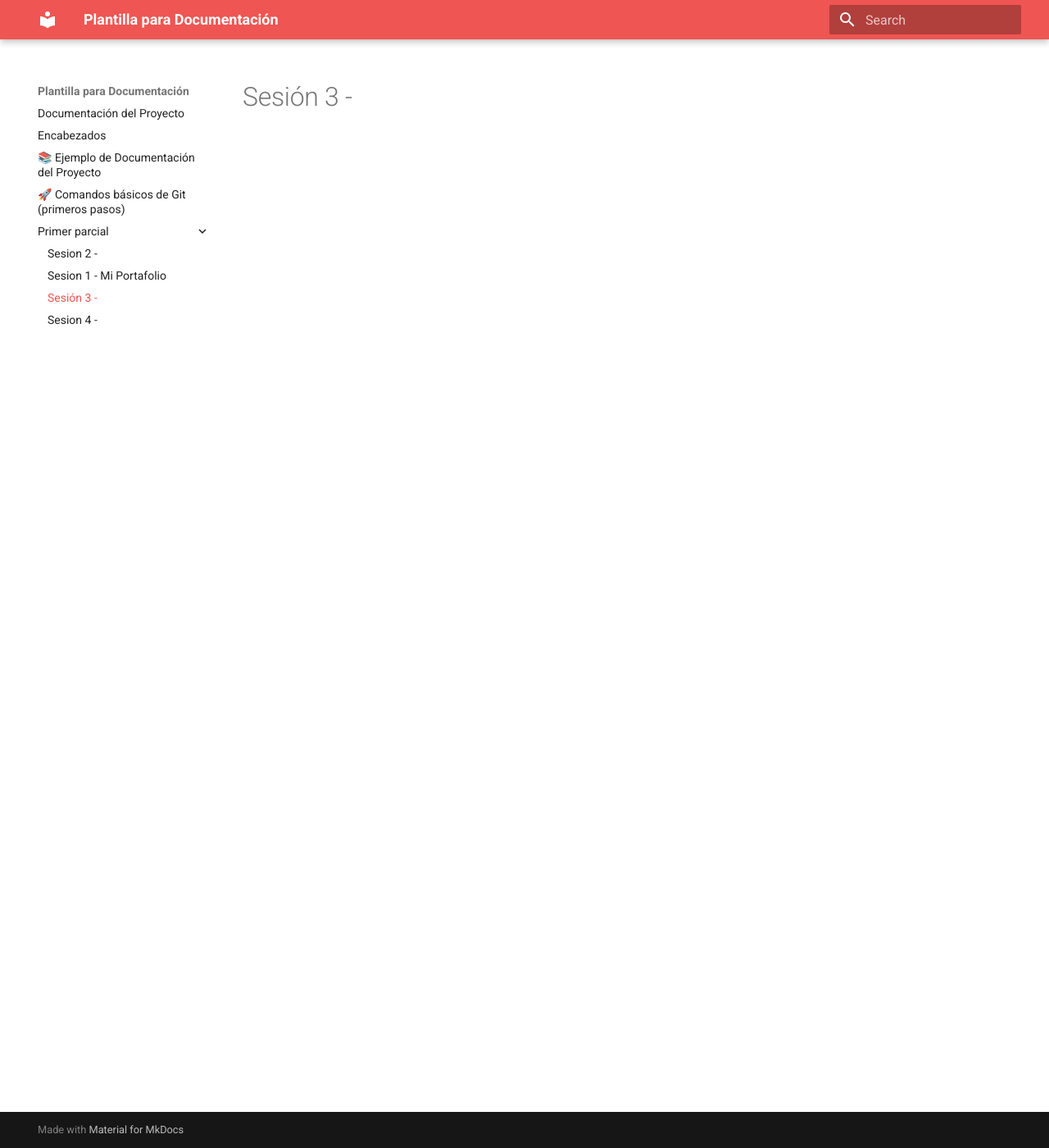
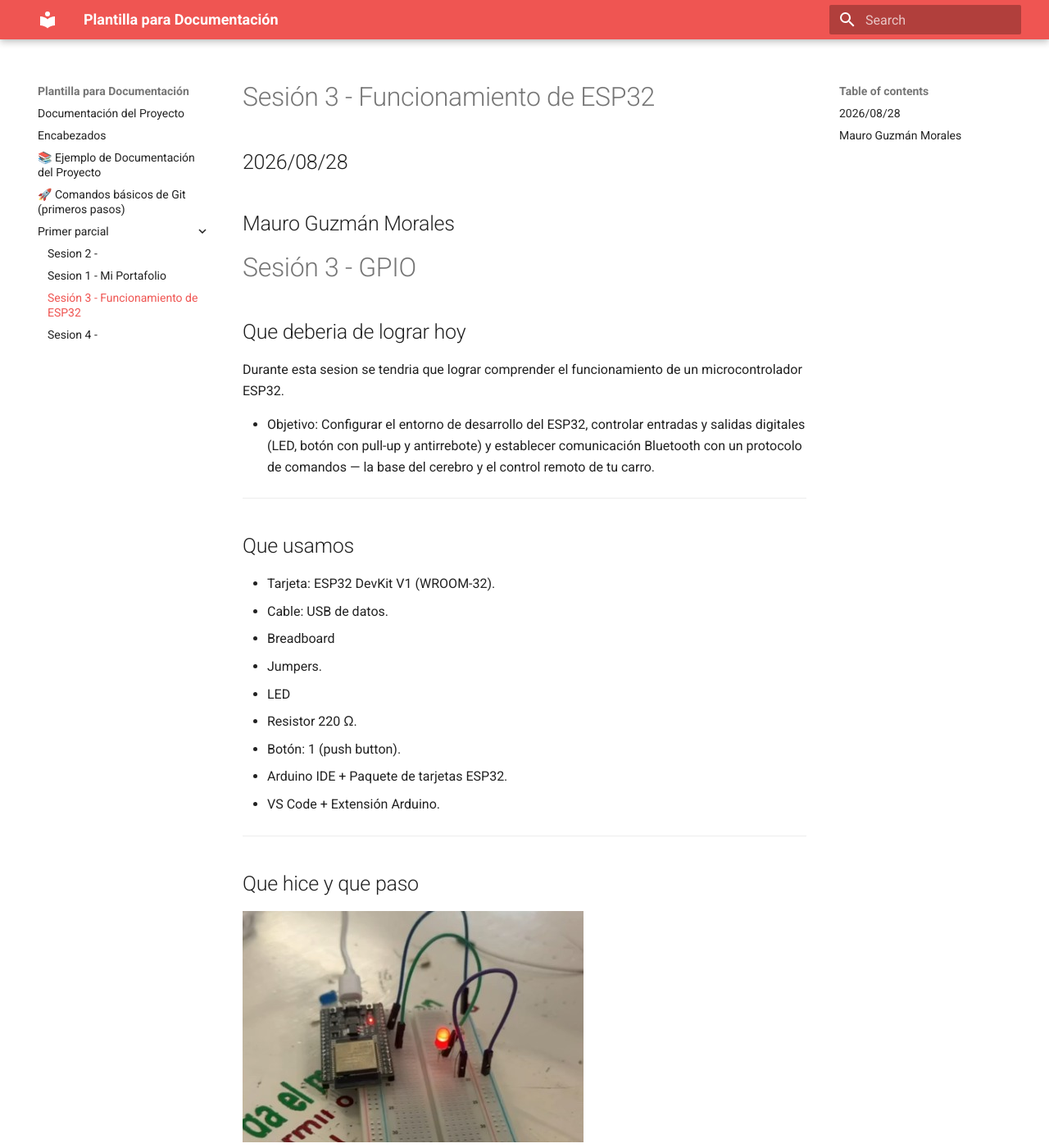
Before and after one commit to mauroguzmanmorales1-beep/Bitacora_Mauro, an MkDocs documentation site: the page built from docs/primer_parcial/sesion_3.md, in a window 1280 px wide and 1400 px high. Shown: the whole window at 82% size. Built offline with MkDocs 1.6.1 and Material for MkDocs 9.7.7, drawn with Linux system fonts in a browser that asks for light colours; some of the changed text lies outside the part shown.

Commit message:
sesion 3

```diff
--- a/docs/primer_parcial/sesion_3.md
+++ b/docs/primer_parcial/sesion_3.md
@@ -1 +1,37 @@
-# Sesión 3 -
+# Sesión 3 - Funcionamiento de ESP32
+## 2026/08/28
+## Mauro Guzmán Morales
+
+# Sesión 3 - GPIO
+## Que deberia de lograr hoy
+Durante esta sesion se tendria que lograr comprender el funcionamiento de un microcontrolador ESP32.
+
+- Objetivo:
+Configurar el entorno de desarrollo del ESP32, controlar entradas y salidas digitales (LED, botón con pull-up y antirrebote) y establecer comunicación Bluetooth con un protocolo de comandos — la base del cerebro y el control remoto de tu carro.
+---
+## Que usamos
+
+- Tarjeta: ESP32 DevKit V1 (WROOM-32).
+- Cable: USB de datos.
+- Breadboard
+- Jumpers.
+- LED
+- Resistor 220 Ω.
+- Botón: 1 (push button).
+- Arduino IDE + Paquete de tarjetas ESP32.
+- VS Code + Extensión Arduino.
+---
+## Que hice y que paso
+
+![Diagrama del sistema](../recursos/imgs/Led_rojo.jpeg)
+
+- En la figura 1, se puede observar el pirmer circuito armado constaba de un parpadeo de un led color rojo.
+
+![Diagrama del sistema](../recursos/imgs/Led_azul.jpeg)
+
+- En la figura 2, se puede observar el segundo circuito donde constaba de un parpadeo intermitente del led rojo y posteriorente el led azul.
+
+---
+## Que fallo y como se resolvio
+
+Durante el desarrollo de los circuitos hubieron ciertas complicaciones, pero fueron errores minimos, si fallo en el codigo o conecciones.
```
Also changed, not shown: docs/primer_parcial/sesion_1.md (+4 -4 lines), docs/recursos/imgs/Led_azul.jpeg (added), docs/recursos/imgs/Led_rojo.jpeg (added).
